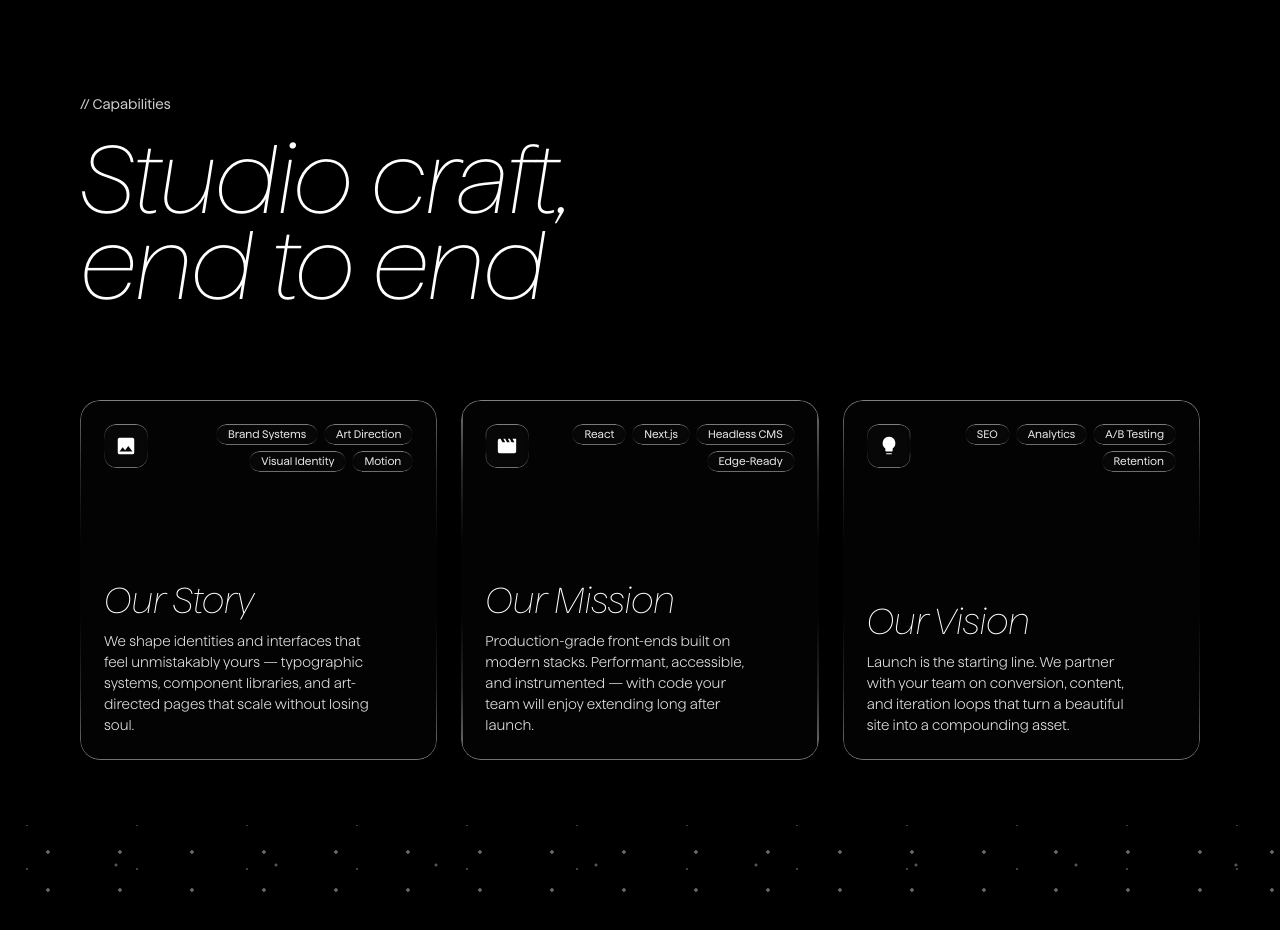
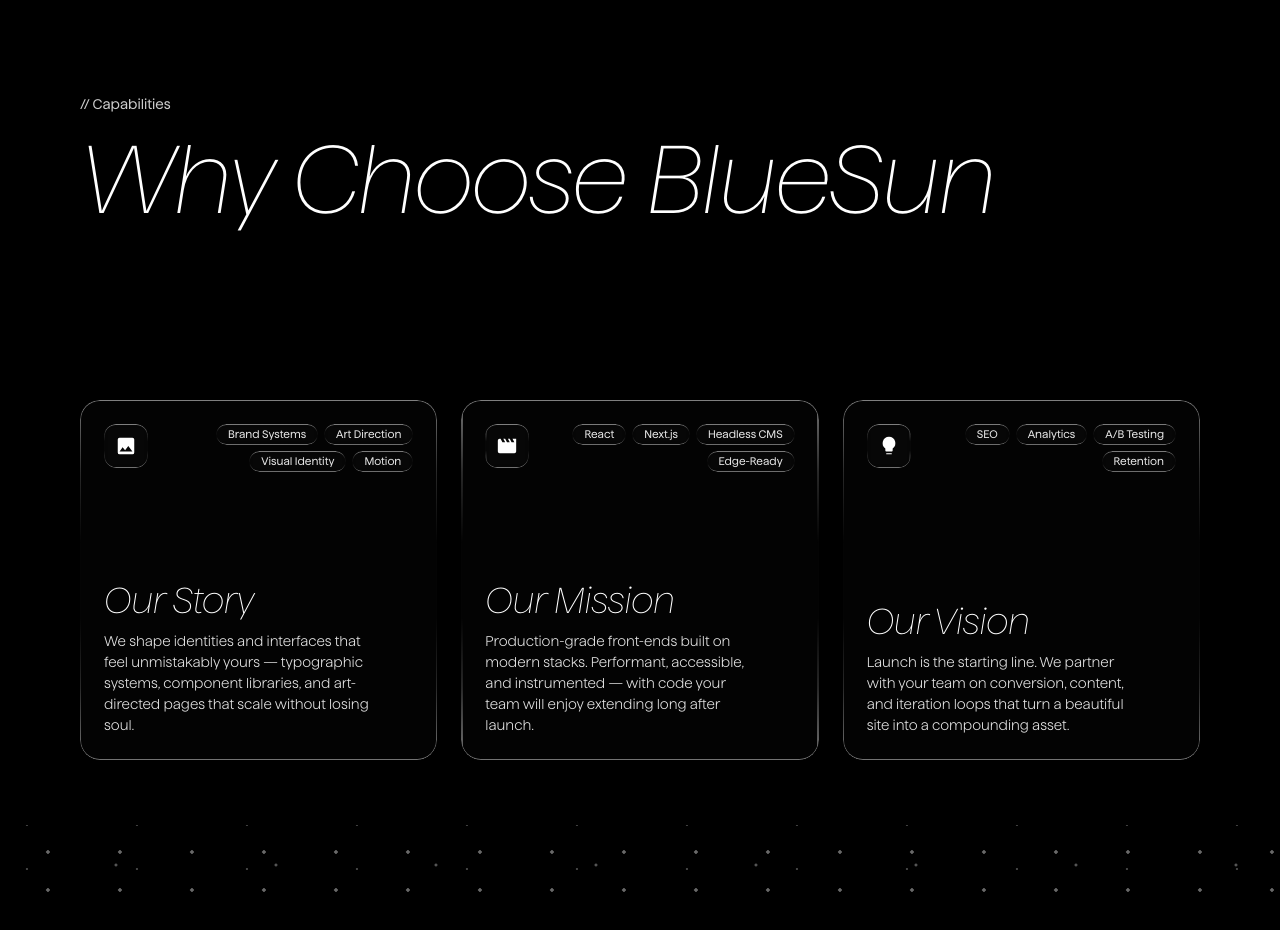
Before and after one commit to vanessa902/BlueSun, a Next.js app: page /about in a window 1280 px wide. Shown: the part 5120-6050 px from the top of the page. Built offline with nearby package versions, Linux system fonts and the light colour scheme.

Commit message:
Rename Capabilities heading to "Why Choose BlueSun"
Co-Authored-By: Claude Opus 4.6 <noreply@anthropic.com>
Claude-Session: https://claude.ai/code/session_01CFdFwUYbSgwnjukfoiMb5h

```diff
--- a/src/app/about/page.tsx
+++ b/src/app/about/page.tsx
@@ -81,11 +81,7 @@ export default function AboutPage() {
         <div className="about-cap__content">
           <div className="about-cap__header">
             <span className="about-cap__label">// Capabilities</span>
-            <h2 className="about-cap__heading">
-              Studio craft,
-              <br />
-              end to end
-            </h2>
+            <h2 className="about-cap__heading">Why Choose BlueSun</h2>
           </div>
 
           <div className="about-cap__grid">
```
